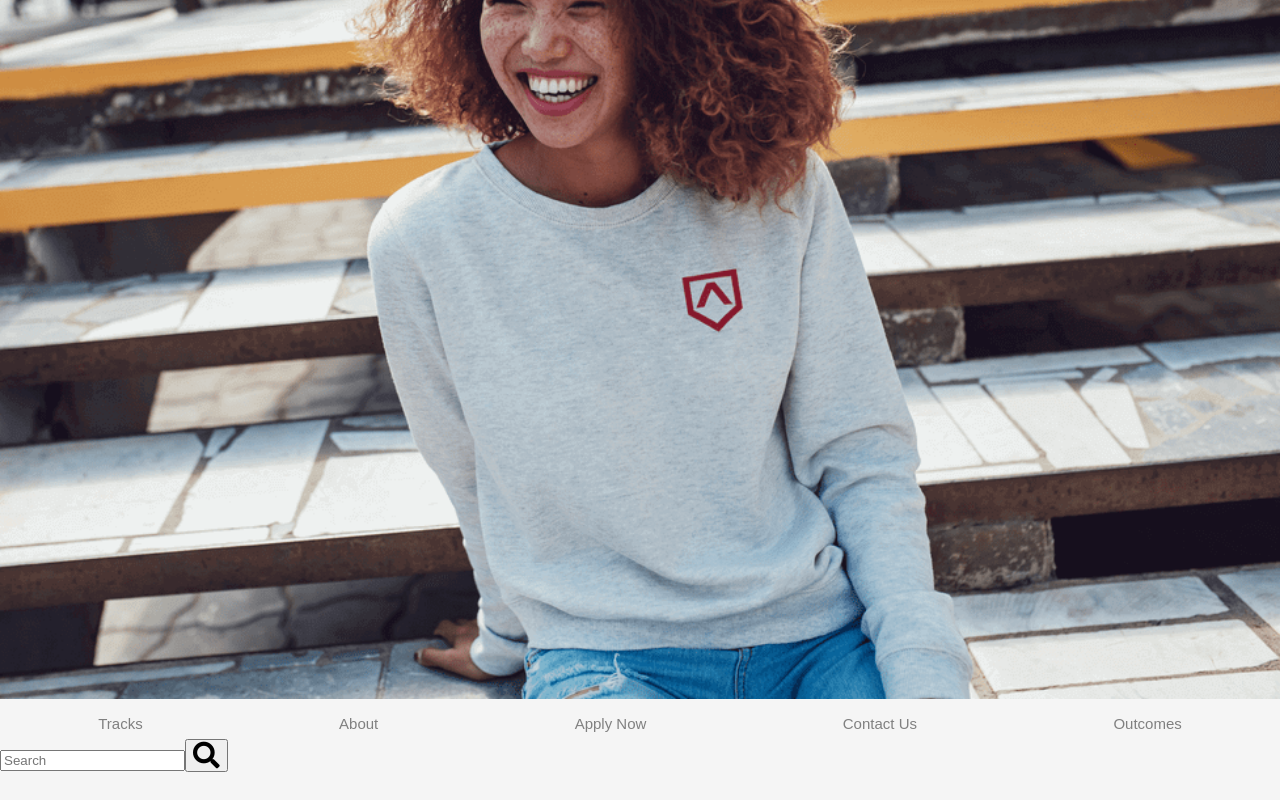
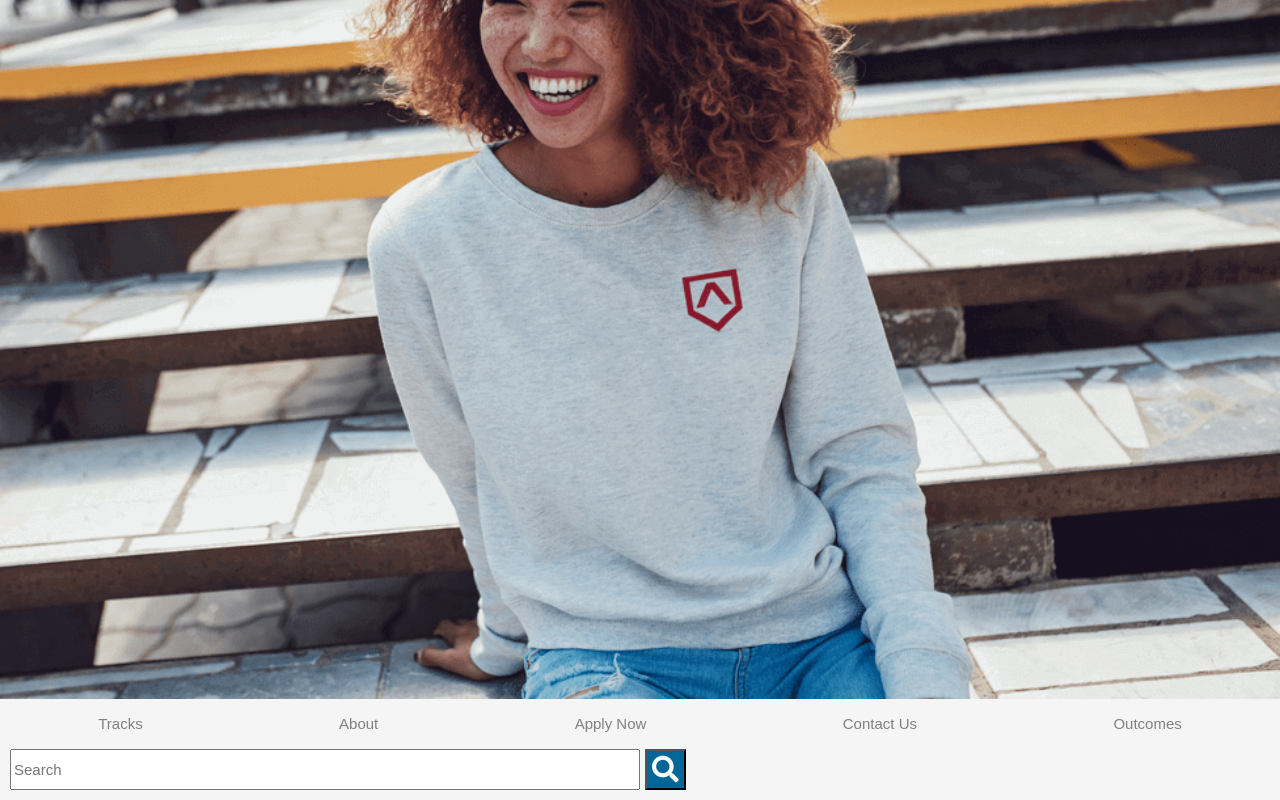
Before and after one commit to MichaelCheco/news-feed, a React (Create React App) app in the folder client/: page /search in a window 1280 px wide. Shown: the part 377-1177 px from the top of the page. Before the commit the page ends 1152 px from the top, so only its background shows below. Built offline with nearby package versions, Linux system fonts and the light colour scheme; a web font is replaced by a local one; what apollo-link-ws would draw is missing.

Commit message:
styling for search component

```diff
--- a/client/src/components/Search.js
+++ b/client/src/components/Search.js
@@ -18,7 +18,63 @@ const FEED_SEARCH_QUERY = gql`
 		}
 	}
 `;
+const SearchWrapper = styled.div`
+	display: flex;
+	width: 100%;
 
+	input {
+		width: 50%;
+		font-size: 1.5rem;
+		:focus {
+			outline: 0;
+		}
+	}
+`;
+const PostButton = styled.button`
+	@media (min-width: 375px) {
+		border: 1px solid ${props => props.theme.mediumBlue};
+		width: 80px;
+		height: 30px;
+		border-radius: 5px;
+		margin-left: 0.5rem;
+		background: ${props => props.theme.mediumBlue};
+		&:hover {
+			cursor: pointer;
+			opacity: 0.7;
+		}
+		outline: 0;
+		a {
+			font-size: 1.3rem;
+			white-space: nowrap;
+			color: white;
+		}
+	}
+`;
+const Button = styled.button`
+	background: ${props => props.theme.mediumBlue};
+	color: white;
+	padding: 0.5rem;
+	margin-left: 0.5rem;
+	cursor: pointer;
+	:focus {
+		outline: 0;
+	}
+`;
+const Wrapper = styled.div`
+	width: 100%;
+	padding: 1rem;
+`;
+const Div = styled.div`
+	display: flex;
+	justify-content: space-between;
+	align-items: center;
+`;
+function trimPost(post) {
+	var string = post;
+	var length = 165;
+	var trimmedString = string.substring(0, length) + '...';
+	return trimmedString;
+}
 class Search extends Component {
 	state = {
 		posts: [],
@@ -35,34 +91,32 @@ class Search extends Component {
 	};
 	render() {
 		return (
-			<div>
-				<div>
+			<Wrapper>
+				<SearchWrapper>
 					<input
 						type="text"
 						placeholder="Search"
 						onChange={e => this.setState({ searchString: e.target.value })}
 					/>
-					<button onClick={() => this._executeSearch()}>
+					<Button onClick={() => this._executeSearch()}>
 						<i class="fas fa-search fa-2x" />
-					</button>
-				</div>
+					</Button>
+				</SearchWrapper>
 				{this.state.posts.map((post, index) => (
 					<div>
-						<div>
-							<h2>{post.title}</h2>
-							<p>{post.content}</p>
-							<div>Posted By {post.author.name}</div>
-						</div>
-						<div>
+						<h2>{post.title}</h2>
+						<p>{trimPost(post.content)}</p>
+						<Div>
+							<p>Posted By {post.author.name}</p>
 							<div>
-								<button>
+								<PostButton>
 									<Link to={`/post/${post.id}`}>Read More</Link>
-								</button>
+								</PostButton>
 							</div>
-						</div>
+						</Div>
 					</div>
 				))}
-			</div>
+			</Wrapper>
 		);
 	}
 }
```
